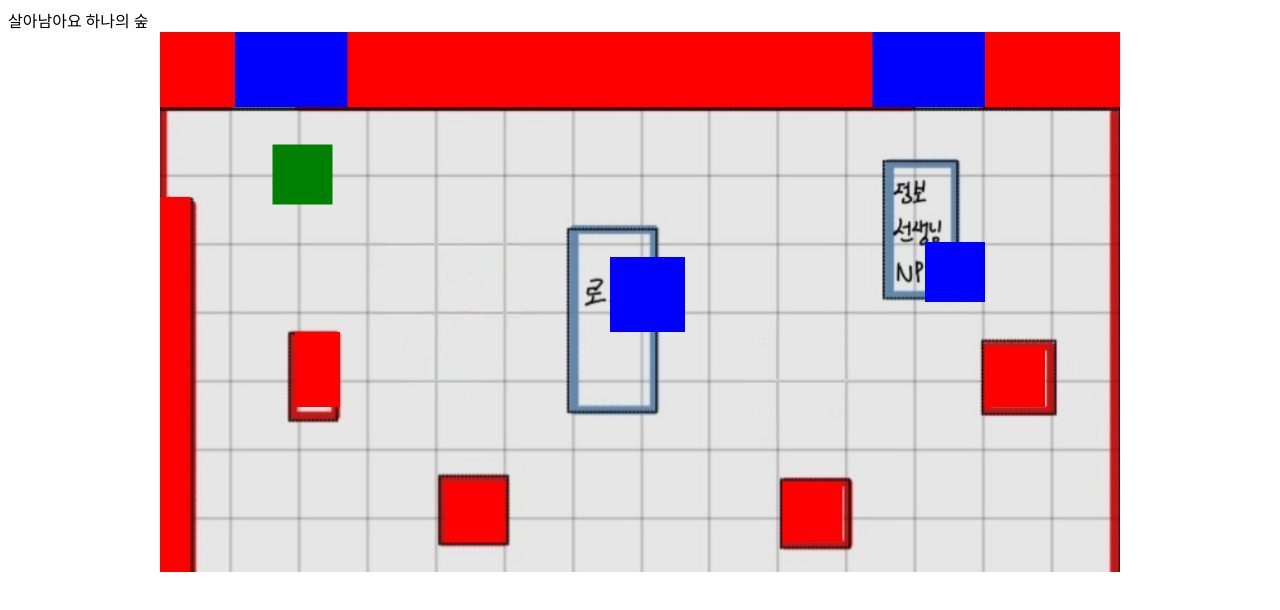
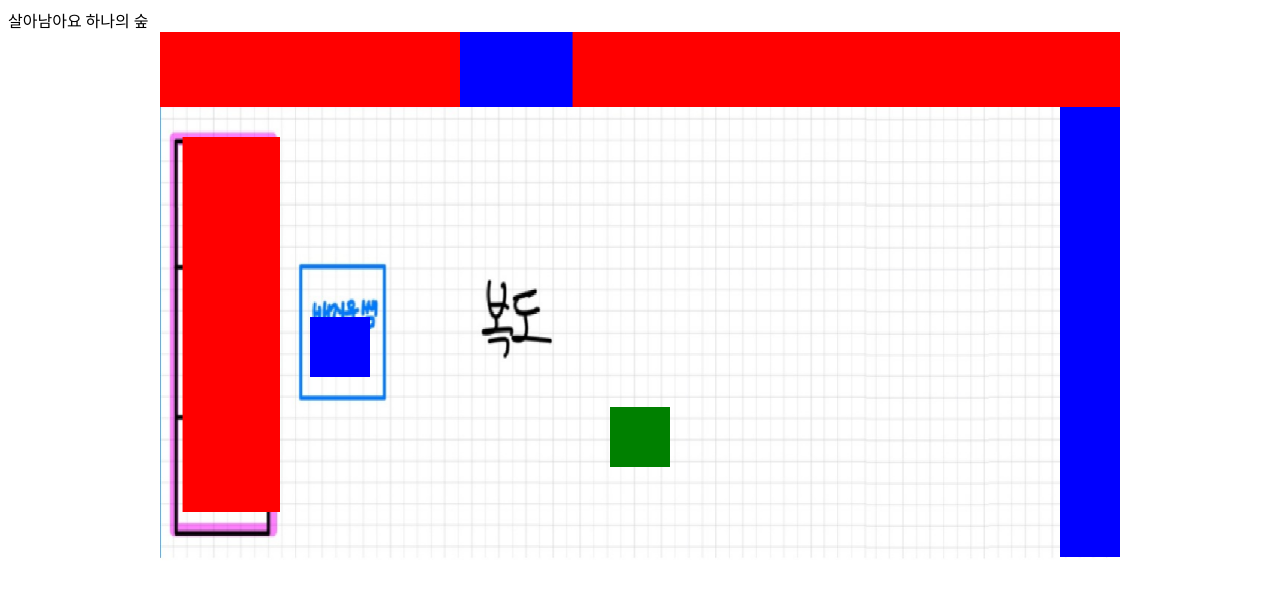
Before and after one commit to yeonjae1212/Hana-Forest, a plain HTML site: page public/index.html in a window 1280 px wide. Drawn offline with Linux system fonts and the light colour scheme; some packages are replaced by stand-ins of ours.

Commit message:
맵 연결 완료

```diff
--- a/public/maps/classroom.js
+++ b/public/maps/classroom.js
@@ -8,12 +8,12 @@ export const obstacles = [
     new Block(180, 400, 60, 100, "lectern"),
     new Block(380, 600, 80, 80, "table"),
     new Block(1100, 420, 80, 80, "table"),
-    new Block(830, 600, 80, 80,"table")
+    new Block(830, 600, 80, 80,"table"),
+    new Block(100,0,150,100,"doorShut"),
 ]
 
 export const interaction = [
     new Block( 600,300,100,100,"robot"),
     new Block(1020,280,80,80,"teatcher npc"),
-    new Block(100,0,150,100,"exit(l)"),
-    new Block(950,0,150,100,"exit(r)")
+    new Block(950,0,150,100,"classroomHallway")
 ]
--- /dev/null
+++ b/public/maps/classroomHallway.js
@@ -0,0 +1,13 @@
+import { Block } from "./block.js";
+
+export const obstacles = [
+    new Block(0,250,1280,100,"wall"),
+    new Block(0,600,950,120,'underWall(l,c)'),
+    new Block(1100,600,180,120,'underWall(r)')
+]
+
+export const interaction = [
+    new Block(670, 340, 200, 100, 'homebase' ),
+    new Block(1200,350,100,250,'whereToGo'),
+    new Block(950,600,150,120,'classroom')
+]
--- /dev/null
+++ b/public/maps/dormHallway.js
@@ -0,0 +1,12 @@
+import { Block } from "./block.js";
+
+export const obstacles = [
+    new Block(0,0,400,100,'upperWall(l)'),
+    new Block(550,0,730,100,'upperWall(r)'),
+    new Block(30,140,130,500,'bin')
+]
+export const interaction = [
+    new Block(1200,100,100,600,'whereToGo'),
+    new Block(400,0,150,100,'dorm'),
+    new Block(200,380,80,80,'dorm npc')
+]
--- a/public/maps/maps.js
+++ b/public/maps/maps.js
@@ -1,9 +1,15 @@
-import * as classRoom from './classroom.js'
+import * as classroom from './classroom.js'
 import * as robot from '../minigames/robot.js'
+import * as classroomHallway from './classroomHallway.js'
+import * as studyRoom from './studyRoom.js'
+import * as dormHallway from './dormHallway.js'
 
 export const maplist = {
-    classRoom: classRoom,
-    robot : robot
+    classroom: classroom,
+    robot : robot,
+    classroomHallway: classroomHallway,
+    studyRoom: studyRoom,
+    dormHallway: dormHallway,
 }
 
 
--- /dev/null
+++ b/public/maps/studyRoom.js
@@ -0,0 +1,14 @@
+import { Block } from "./block.js";
+
+export const obstacles = [
+    new Block(130,100,230,350,'desk(l)'),
+    new Block(520,100,230,350,'desk(c)'),
+    new Block(920,100,230,350,'desk(r)'),
+    new Block(0,650,200,100,'underWall(l)'),
+    new Block(400,650,880,100,'underWall(r)')
+]
+export const interaction = [
+    new Block(120,500,80,80,'friend'),
+    new Block(870,100,50,100,'robotPart'),
+    new Block(200,650,200,100,'whereToGo')
+]
--- a/public/player.js
+++ b/public/player.js
@@ -19,6 +19,14 @@ export const Input = { //이동 input 블록
     }
 };
 
+function button(state,callback,dialog){
+    player.state =String(state);
+    player.x = playerState[state].xin;
+    player.y = playerState[state].yin;
+    dialog.remove();
+    callback(state)
+}
+
 function showDialog(obs, callback) {
   if (document.getElementById("dialogBox")) return;
 
@@ -34,10 +42,10 @@ function showDialog(obs, callback) {
   document.body.appendChild(dialog);
 
   document.getElementById("yesBtn").onclick = () => {
-    player.state = String(obs.name);
+    player.state = obs.name;
     player.x = playerState[obs.name].x;
     player.y = playerState[obs.name].y;
-    dialog.remove()
+    dialog.remove();
     callback(player.state)
   };
 
@@ -46,12 +54,36 @@ function showDialog(obs, callback) {
   };
 }
 
+function showWhereToGo(obs,callback){
+    if (document.getElementById("dialogBox")) return;
+
+  const dialog = document.createElement("div");
+  dialog.id = "dialogBox";
+
+  dialog.innerHTML = `
+    <p>${obs.name}</p>
+    <button id="studyRoom">면학실</button>
+    <button id="dormHallway">기숙사</button>
+    <button id= "classroomHallway">교과교실</button>
+  `;
+
+  document.body.appendChild(dialog);
+["studyRoom", "dormHallway", "classroomHallway"].forEach(id => {
+  const btn = document.getElementById(id);
+  if (!btn) return;
+  btn.onclick = () => button(id, callback,dialog);
+});
+}
+
 //------------------------------------------------
 //player object
 //------------------------------------------------
 const playerState = {//맵 별로 초기 시작 위치 다르게 설정 가능
-    classRoom:{x: 1010, y: 60},
-    robot:{x: -100, y: -100}
+    classroom:{x: 1010, y: 60},
+    robot:{x: -100, y: -100},
+    classroomHallway:{x:1000,y:600,xin:1100,yin:450},
+    studyRoom:{xin:250,yin:550},
+    dormHallway:{x:100,y:100,xin:1100,yin:360}
 }
 
 export function isColliding(rect1, rect2) {
@@ -65,12 +97,12 @@ export function isColliding(rect1, rect2) {
 
 
 export let player = {
-    state : "classRoom",
-    x :150,
-    y: 150,
+    state : "dormHallway",
+    x :600,
+    y: 500,
     width : 80,
     height: 80,
-    speed : 15,
+    speed : 19,
 
     init(){
         this.x = playerState[this.state].x;
@@ -78,21 +110,23 @@ export let player = {
 
     },
     move(canvas, maplist,callback) {
-        const prevX =this.x;
+        const prevX =this.x; //충돌시 위치 설정을 위해 미리 정의해둠
         const prevY = this.y;
-        if (Input.isPressed('ArrowUp')) this.y -= this.speed;
+        if (Input.isPressed('ArrowUp')) this.y -= this.speed; //조작
         if (Input.isPressed('ArrowDown')) this.y += this.speed;
         if (Input.isPressed('ArrowLeft')) this.x -= this.speed;
         if (Input.isPressed('ArrowRight')) this.x += this.speed;
 
+        //캔버스 밖으로 못 나가게 처리(x)
         if (this.x < 0) this.x = 0;
         if (this.x + this.width > canvas.width)
         this.x = canvas.width - this.width;
-
+        //캔버스 밖으로 못 나가게 처리(y)
         if (this.y < 0) this.y = 0;
         if (this.y + this.height > canvas.height)
         this.y = canvas.height - this.height;
 
+        //obstacles와 출돌 처리 함수 호출
         for (let obs of maplist[this.state].obstacles){
             if (isColliding(this, obs)) {
             this.x = prevX;
@@ -100,12 +134,15 @@ export let player = {
             }
         }
 
+        //interaction 객체와 충돌시 충돌 처리는 안하고 idalog 함수 호출
         let isCollidingAny = false;
-
         for (let obs of maplist[this.state].interaction){
-          if (isColliding(this, obs)) {
-            // this.x = prevX;
-            // this.y = prevY;
+          if(isColliding(this, obs)&&obs.name=='whereToGo'){
+            showWhereToGo(obs,callback)
+            isCollidingAny = true;
+            break;
+          }
+          else if (isColliding(this, obs)) {
             showDialog(obs,callback);
             isCollidingAny = true;
             break;
```
Also changed, not shown: public/images/classroomHallway.jpg (added), public/images/dormHallway.jpg (added), public/images/studyRoom.jpg (added), public/minigames/card.js (added), public/style/main.css (line endings or trailing spaces).
